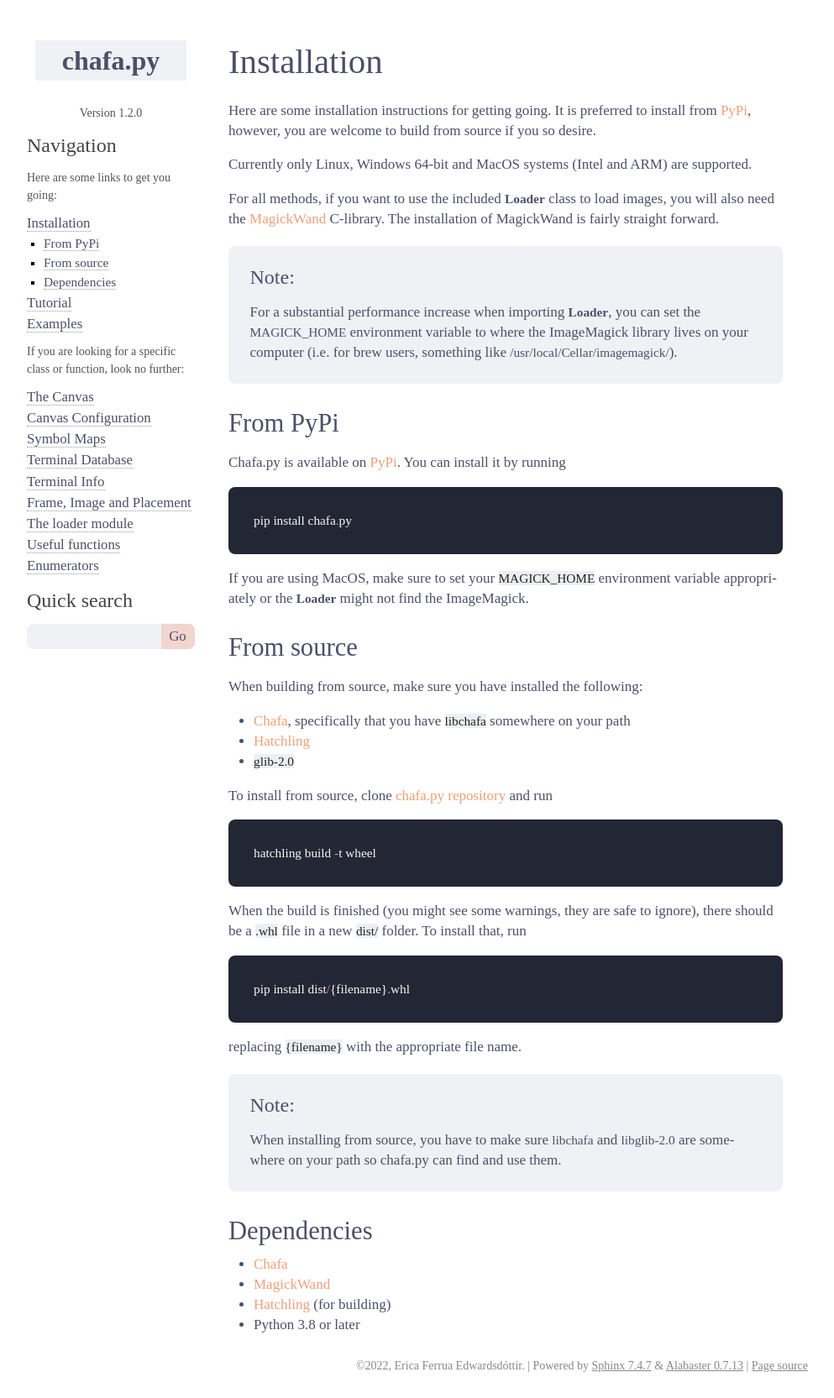
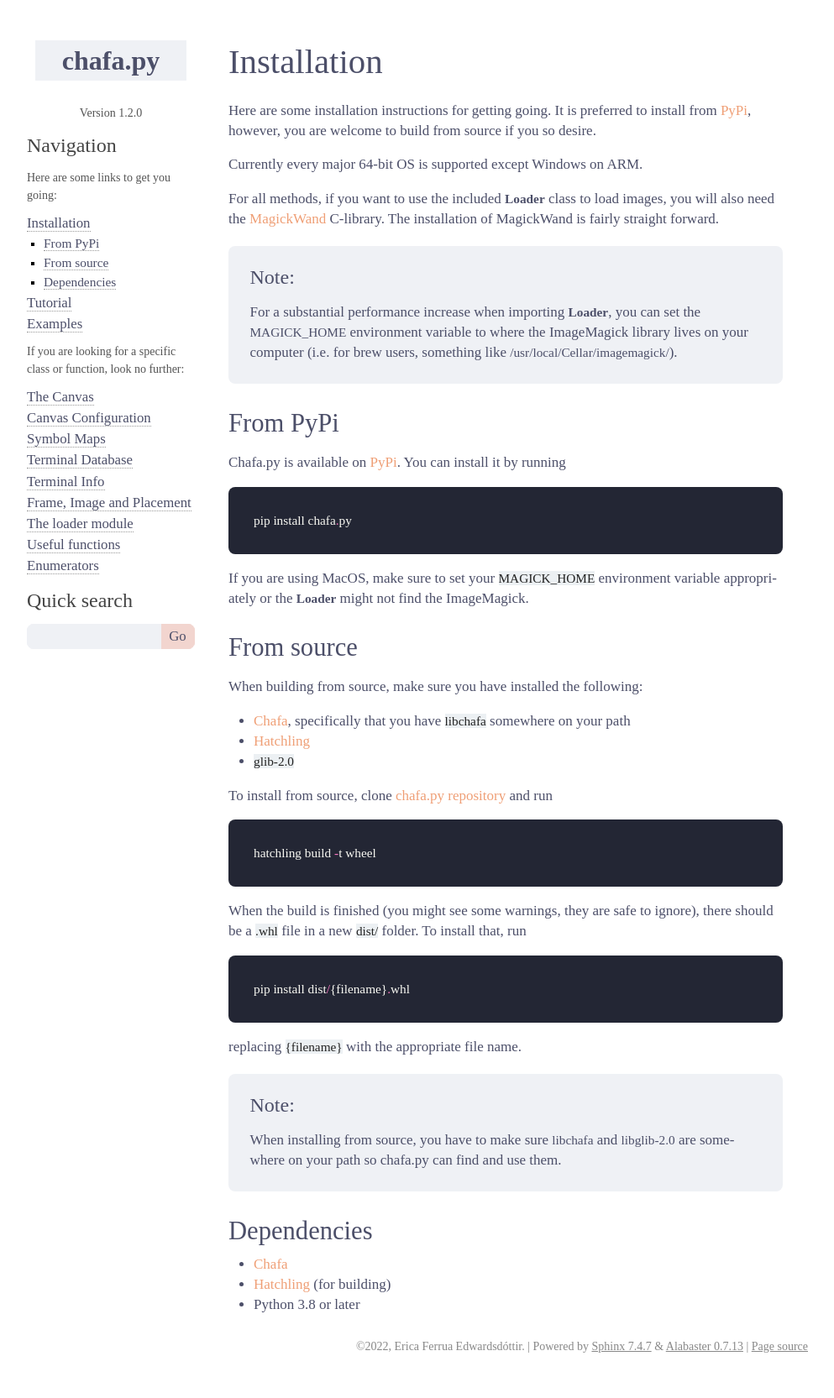
Before and after one commit to GuardKenzie/chafa.py, a Sphinx documentation site: the page built from docs/usage/installation.rst, in a window 1280 px wide. Shown: the whole page at 84% size, without its empty margins (148-1141 px from the left). Built offline with Sphinx 7.4.7, drawn with Linux system fonts in a browser that asks for light colours; some web fonts are replaced; after the commit the page ends 1642 px from its top, so only the background shows below that.

Commit message:
Updated installation docs

```diff
--- a/docs/usage/installation.rst
+++ b/docs/usage/installation.rst
@@ -6,7 +6,7 @@
 
 Here are some installation instructions for getting going. It is preferred to install from `PyPi`_, however, you are welcome to build from source if you so desire.
 
-Currently only Linux, Windows 64-bit and MacOS systems (Intel and ARM) are supported.
+Currently every major 64-bit OS is supported except Windows on ARM.
 
 For all methods, if you want to use the included :py:class:`Loader` class to load images, you will also need the `MagickWand <https://imagemagick.org/script/magick-wand.php>`_ C-library. The installation of MagickWand is fairly straight forward.
 
@@ -56,7 +56,6 @@
 ============
 
 - `Chafa <https://hpjansson.org/chafa/download/>`_
-- `MagickWand <https://imagemagick.org/script/magick-wand.php>`_
 - `Hatchling <https://pypi.org/project/hatchling/>`_ (for building)
 - Python 3.8 or later
 
```
